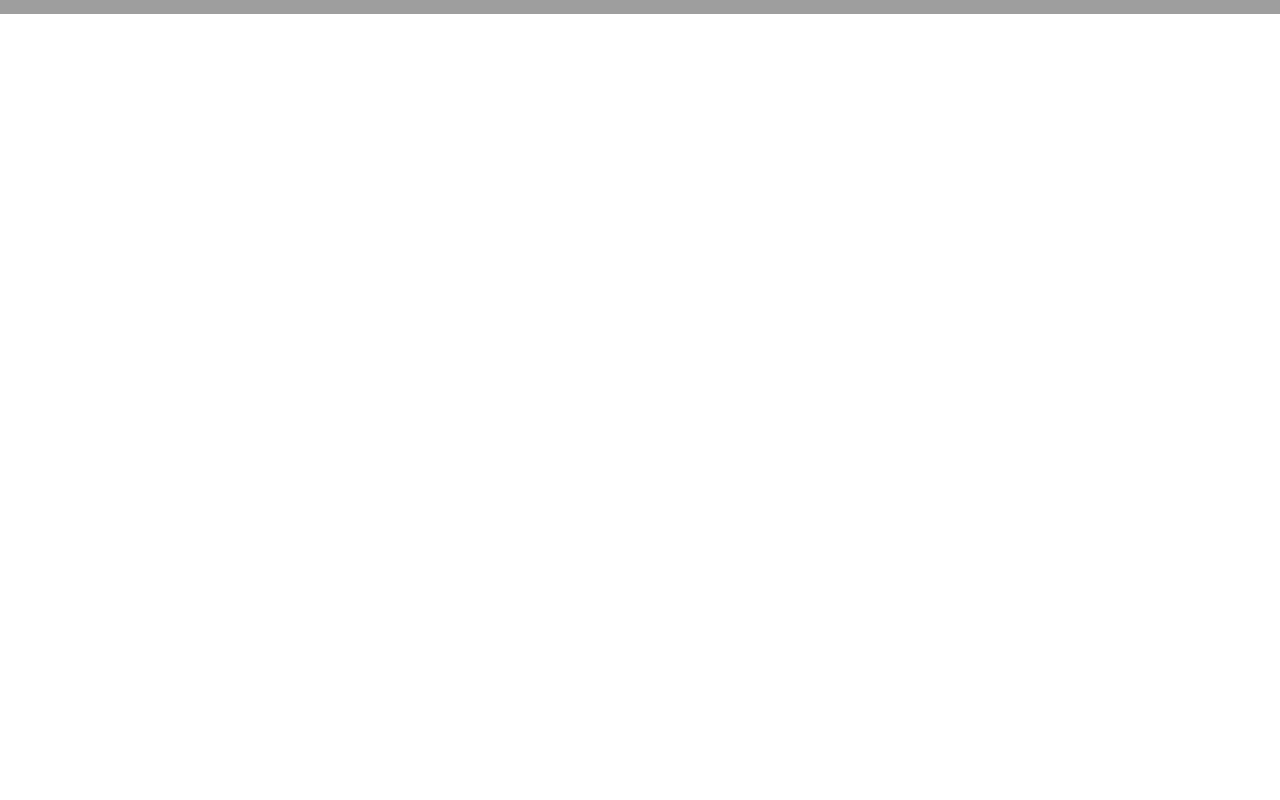
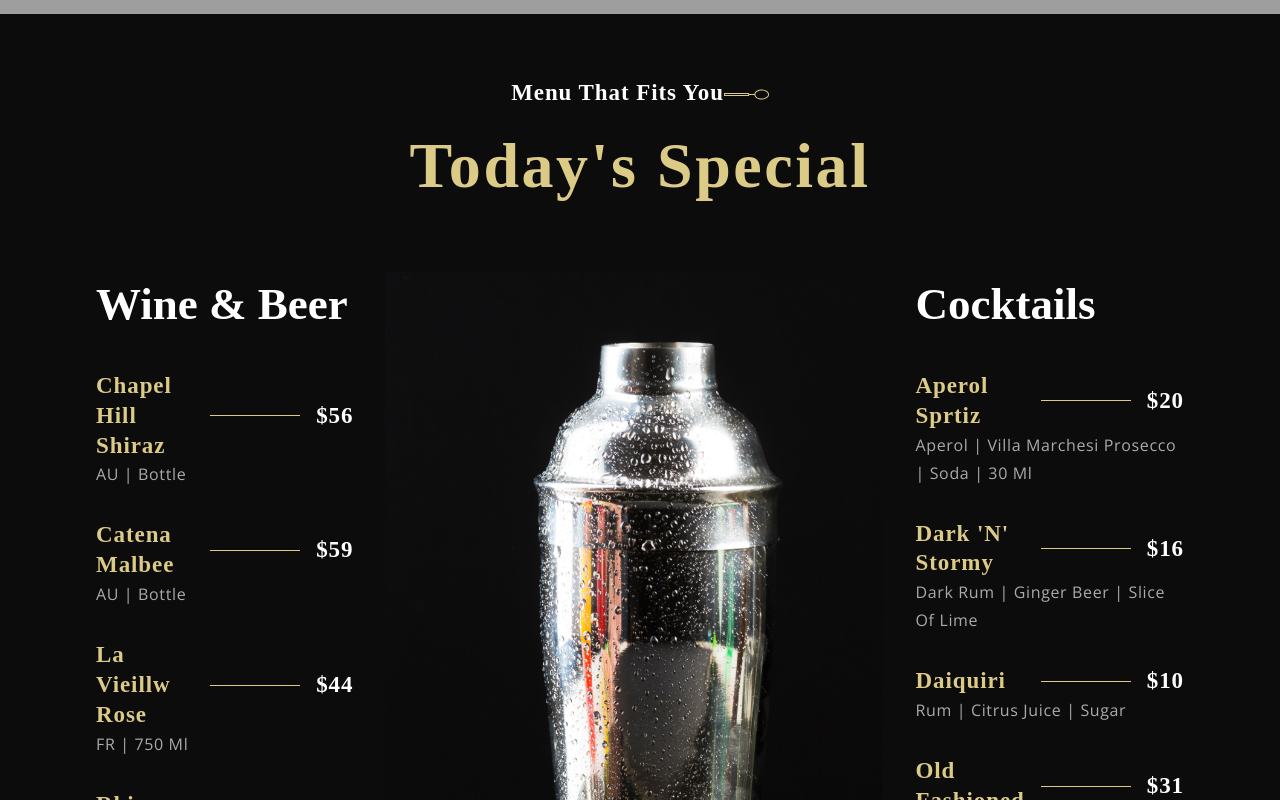
Before and after one commit to hsuifang/FullRestaurant, a React (Create React App) app: page / in a window 1280 px wide. Shown: the part 2180-2980 px from the top of the page. Before the commit the page ends 2194 px from the top, so only its background shows below. Built offline with nearby package versions, Linux system fonts and the light colour scheme; grey boxes are pictures that could not be loaded; a web font is replaced by a local one.

Commit message:
feat: Add specialMenu

```diff
--- a/src/App.js
+++ b/src/App.js
@@ -6,10 +6,10 @@
   // FindUs,
   // Footer,
   // Gallery,
-  Header
+  Header,
   // Intro,
   // Laurels,
-  // SpecialMenu
+  SpecialMenu
 } from "./container";
 import { Navbar } from "./components";
 import "./App.css";
@@ -20,10 +20,10 @@
       <Navbar />
       <Header />
       <AboutUs />
+      <SpecialMenu />
     </div>
   );
 }
-// <SpecialMenu />
 // <Chef />
 // <Intro />
 // <Laurels />
--- a/src/components/Menuitem/MenuItem.css
+++ b/src/components/Menuitem/MenuItem.css
@@ -0,0 +1,33 @@
+.app__menuItem {
+  width: 100%;
+  margin: 1rem 0;
+
+  display: flex;
+  flex-direction: column;
+}
+
+.app__menuItem-head {
+  display: flex;
+  justify-content: space-between;
+  align-items: center;
+}
+
+.app__menuItem-sub {
+  width: 100%;
+  margin-top: 0;
+}
+
+.app__menuItem-name {
+  flex: 1;
+}
+
+.app__menuItem-dash {
+  width: 90px;
+  height: 1px;
+  background: var(--color-golden);
+  margin: 0 1rem;
+}
+
+.app__menuItem-price {
+  text-align: right;
+}
--- a/src/components/Menuitem/MenuItem.jsx
+++ b/src/components/Menuitem/MenuItem.jsx
@@ -1,10 +1,25 @@
-import React from 'react';
+import React from "react";
 
-import './MenuItem.css';
+import "./MenuItem.css";
 
-const MenuItem = () => (
-  <div>
-    MenuItem
+const MenuItem = ({ title, price, tags }) => (
+  <div className="app__menuItem">
+    <div className="app__menuItem-head">
+      <div className="app__menuItem-name">
+        <p className="p__cormorant" style={{ color: "#DCCA87" }}>
+          {title}
+        </p>
+      </div>
+      <div className="app__menuItem-dash" />
+      <div className="app__menuItem-price">
+        <p className="p__cormorant">{price}</p>
+      </div>
+    </div>
+    <div className="app__menuItem-sub">
+      <p className="p__opensans" style={{ color: "#AAA" }}>
+        {tags}
+      </p>
+    </div>
   </div>
 );
 
--- a/src/container/Menu/SpecialMenu.css
+++ b/src/container/Menu/SpecialMenu.css
@@ -0,0 +1,80 @@
+.app__specialMenu {
+  flex-direction: column;
+  background: var(--color-black);
+}
+
+.app__specialMenu-title {
+  margin-bottom: 2rem;
+  text-align: center;
+}
+
+.app__specialMenu-menu {
+  width: 100%;
+  margin: 2rem 0;
+  display: flex;
+  justify-content: center;
+  align-items: flex-start;
+}
+
+.app__specialMenu-menu_heading {
+  color: var(--color-white);
+  font-family: var(--font-base);
+  font-weight: 600;
+  font-size: 45px;
+  line-height: 1.5;
+}
+
+.app__specialMenu-menu_cocktails,
+.app__specialMenu-menu_wine {
+  flex: 1;
+  width: 100%;
+}
+
+.app__specialMenu-menu_img {
+  width: 410px;
+  margin: 0 2rem;
+}
+
+.app__specialMenu-menu_img img {
+  width: 100%;
+  height: auto;
+}
+
+.app__specialMenu-menu_items {
+  margin: 2rem 0;
+}
+
+.app__specialMenu-menu_item {
+  list-style: none;
+  margin: 2rem 0;
+}
+
+@media screen and (max-width: 2000px) {
+  .app__specialMenu-menu_img {
+    width: 650px;
+  }
+  .app__specialMenu-menu_img img {
+    height: 920px;
+  }
+}
+@media screen and (max-width: 1150px) {
+  .app__specialMenu-menu {
+    flex-direction: column;
+    align-items: center;
+    width: 100%;
+  }
+  .app__specialMenu-menu_img {
+    margin: 3rem 0;
+  }
+}
+@media screen and (max-width: 650px) {
+  .app__specialMenu-menu_img {
+    width: 100%;
+    margin: 2rem 0;
+  }
+  .app__specialMenu-menu_heading {
+    text-align: center;
+    font-size: 35px;
+    line-height: 1.5;
+  }
+}
--- a/src/container/Menu/SpecialMenu.jsx
+++ b/src/container/Menu/SpecialMenu.jsx
@@ -1,10 +1,54 @@
-import React from 'react';
-
-import './SpecialMenu.css';
+import React from "react";
+import { SubHeading, MenuItem } from "../../components";
+import { images, data } from "../../constants";
+import "./SpecialMenu.css";
 
 const SpecialMenu = () => (
-  <div>
-    SpecialMenu
+  <div className="app__specialMenu section__padding flex__center" id="menu">
+    <div className="app__specialMenu-title">
+      <SubHeading title="Menu that fits you" />
+      <h1 className="headtext__cormorant">Today's Special</h1>
+    </div>
+
+    <div className="app__specialMenu-menu">
+      <div className="app__specialMenu-menu_wine">
+        <p className="app__specialMenu-menu_heading">Wine & Beer</p>
+        <ul className="app__specialMenu-menu_items">
+          {data.wines.map(wine => (
+            <li className="app__specialMenu-menu_item" key={wine.title}>
+              <MenuItem
+                title={wine.title}
+                price={wine.price}
+                tags={wine.tags}
+              />
+            </li>
+          ))}
+        </ul>
+      </div>
+      <div className="app__specialMenu-menu_img">
+        <img src={images.menu} alt="menu img" />
+      </div>
+      <div className="app__specialMenu-menu_cocktails">
+        <p className="app__specialMenu-menu_heading">Cocktails</p>
+        <ul className="app__specialMenu-menu_items">
+          {data.cocktails.map(cocktail => (
+            <li className="app__specialMenu-menu_item" key={cocktail.title}>
+              <MenuItem
+                title={cocktail.title}
+                price={cocktail.price}
+                tags={cocktail.tags}
+              />
+            </li>
+          ))}
+        </ul>
+      </div>
+    </div>
+
+    <div style={{ marginTop: "15px" }}>
+      <button type="button" className="custom__button">
+        View More
+      </button>
+    </div>
   </div>
 );
 
```
